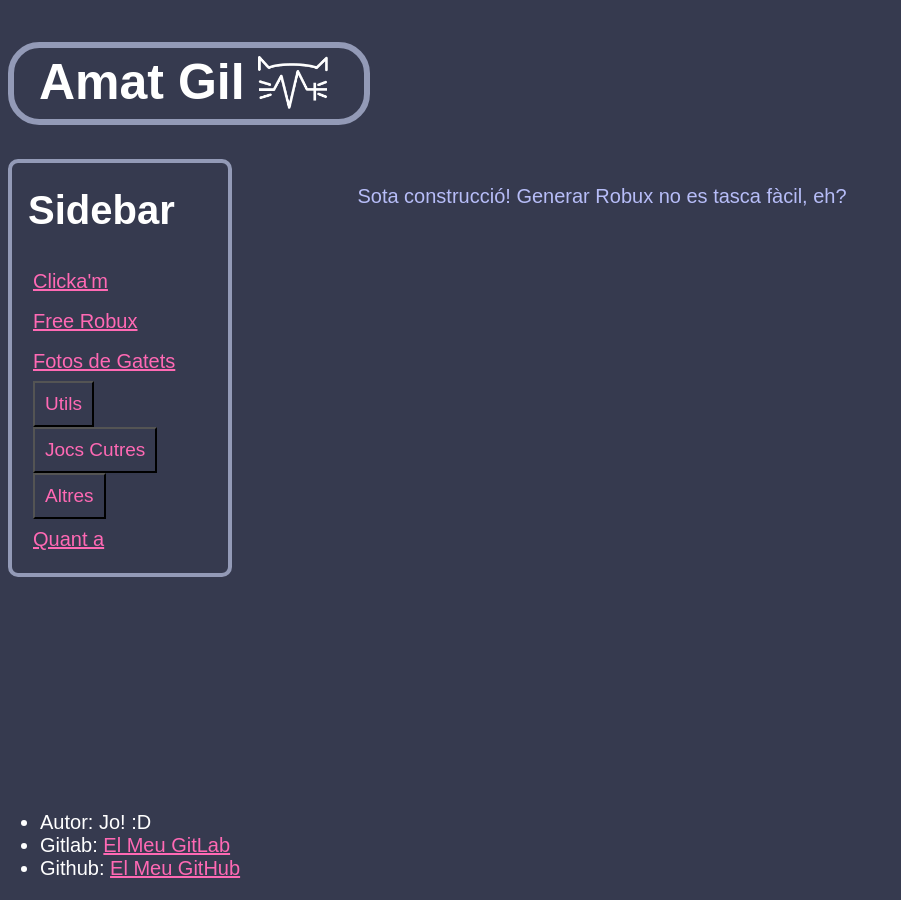
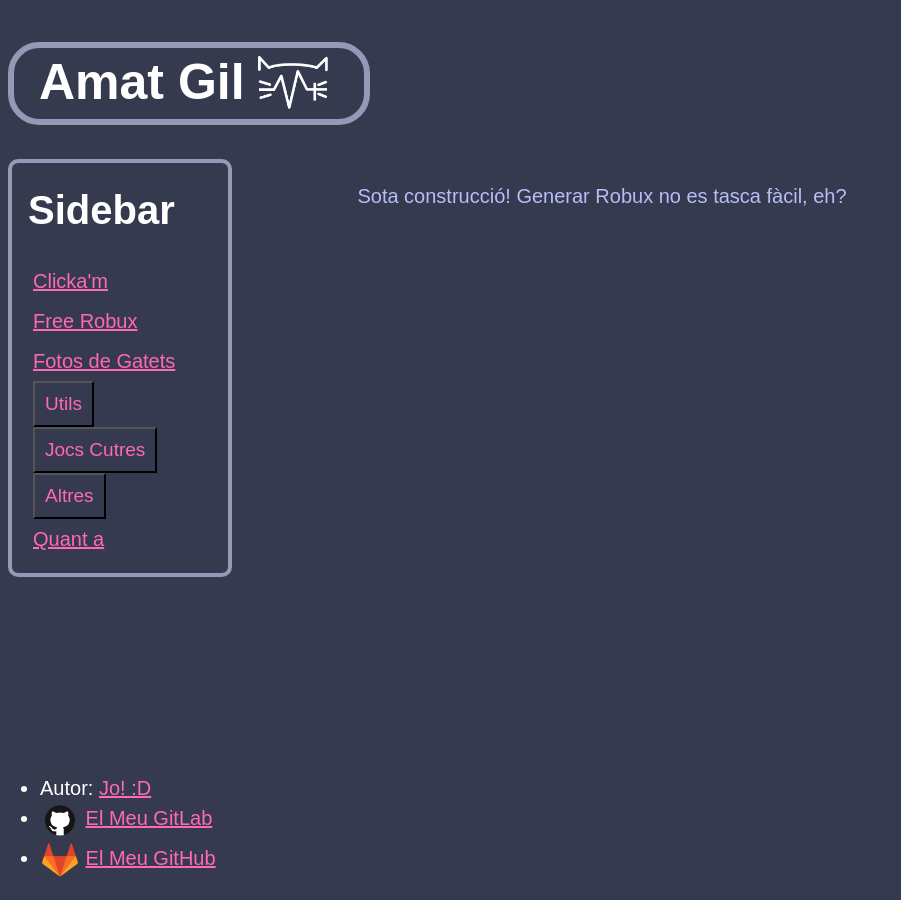
Before and after one commit to amatgil/amatgil.github.io, a Jekyll site: the page built from subpages/robux_generator.html, in a window 1280 px wide. Shown: the whole page, without its empty margins (0-901 px from the left). Built offline with Jekyll 4.4.1, drawn with Linux system fonts in a browser that asks for light colours.

Commit message:
Afegdes les icones al footer

```diff
--- a/_includes/always-present/footer.html
+++ b/_includes/always-present/footer.html
@@ -1,10 +1,12 @@
 <div class="main-footer">
   <footer class="footer-info">
     <ul>
-      <li>Autor: Jo! :D </li>
-      <li>Gitlab: <a href="{{site.gitlab}}">El Meu GitLab</a></li>
-      <li>Github: <a href="{{site.github}}">El Meu GitHub</a></li>
-      <!-- <li>[Altres coses aniràn aquí]</li> -->
+      <li>Autor: <a href="mailto:{{site.email}}">Jo! :D</a> </li>
+      <li> <img src="/assets/imgs/icons/GitHub-icon.png"
+        class="git-icon"> <a href="{{site.gitlab}}"> El Meu GitLab</a></li>
+
+      <li><img src="/assets/imgs/icons/GitLab-icon.png"
+        class="git-icon"> <a href="{{site.gitlab}}">El Meu GitHub</a></li>
     </ul>
   </footer>
 </p>
--- a/assets/css/footer.css
+++ b/assets/css/footer.css
@@ -4,3 +4,7 @@
   bottom:0;
   left:0;
 }
+.git-icon {
+  vertical-align:middle;
+  width: 2em;
+}
```
Also changed, not shown: assets/imgs/icons/GitHub-icon.png (added), assets/imgs/icons/GitLab-icon.png (added).
